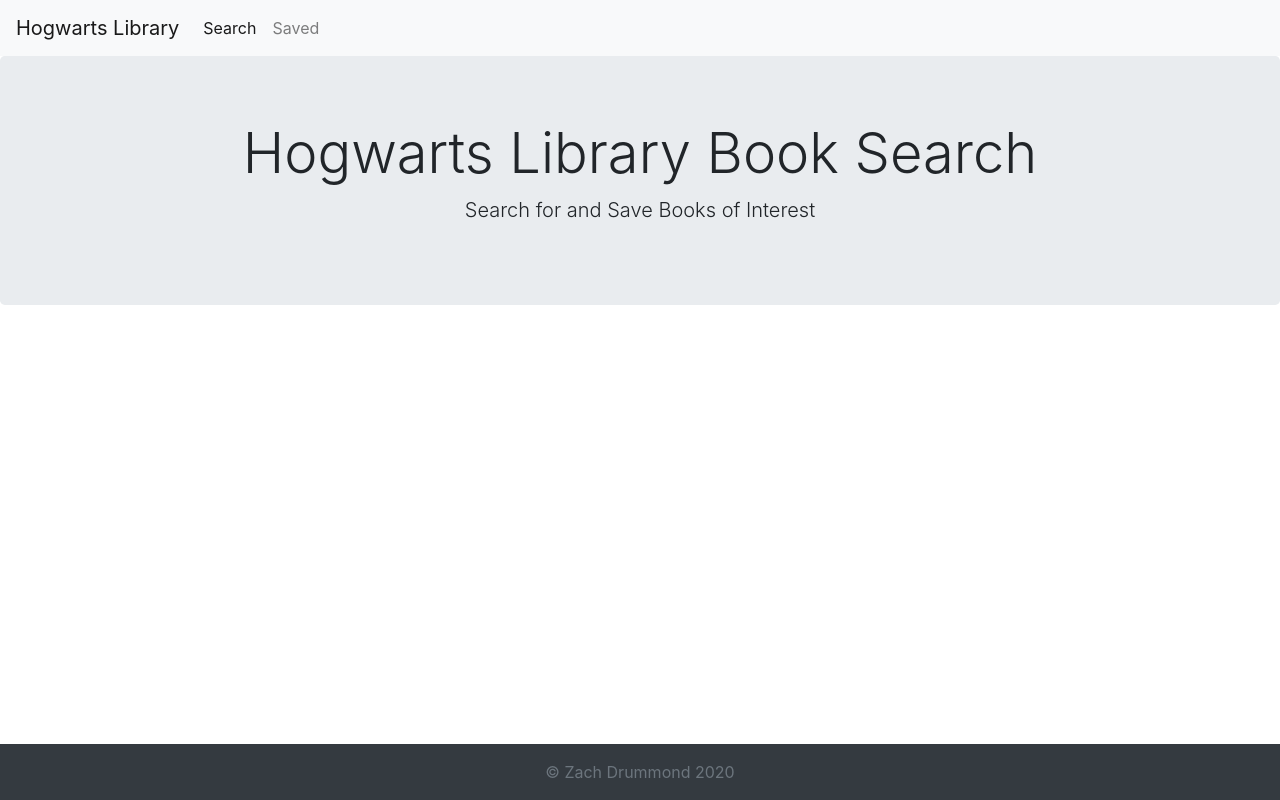
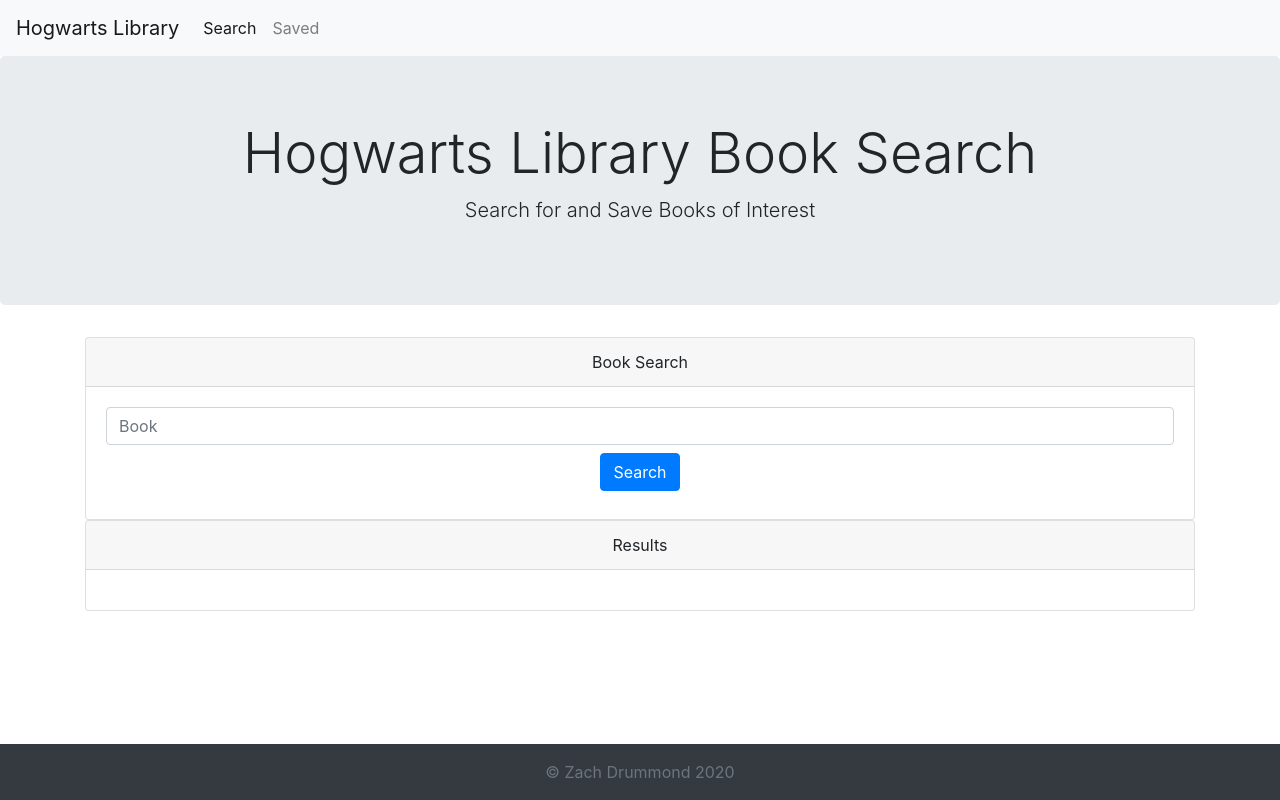
Before and after one commit to zachdrummond/google-books-search, a React (Create React App) app in the folder client/: page / in a window 1280 px wide. Built offline with nearby package versions, Linux system fonts and the light colour scheme.

Commit message:
Added form and results on search page

```diff
--- a/client/src/components/Jumbotron/Jumbotron.jsx
+++ b/client/src/components/Jumbotron/Jumbotron.jsx
@@ -2,9 +2,9 @@
 
 const Jumbotron = () => {
   return (
-    <div class="jumbotron text-center">
-      <h1 class="display-4">Hogwarts Library Book Search</h1>
-      <p class="lead">
+    <div className="jumbotron text-center">
+      <h1 className="display-4">Hogwarts Library Book Search</h1>
+      <p className="lead">
         Search for and Save Books of Interest
       </p>
     </div>
--- a/client/src/components/Navbar/Navbar.jsx
+++ b/client/src/components/Navbar/Navbar.jsx
@@ -2,12 +2,12 @@
 
 const Navbar = () => {
   return (
-    <nav class="navbar navbar-expand-lg navbar-light bg-light">
-      <Link class="navbar-brand" to="/">
+    <nav className="navbar navbar-expand-lg navbar-light bg-light">
+      <Link className="navbar-brand" to="/">
         Hogwarts Library
       </Link>
       <button
-        class="navbar-toggler"
+        className="navbar-toggler"
         type="button"
         data-toggle="collapse"
         data-target="#navbarNav"
@@ -15,17 +15,17 @@
         aria-expanded="false"
         aria-label="Toggle navigation"
       >
-        <span class="navbar-toggler-icon"></span>
+        <span className="navbar-toggler-icon"></span>
       </button>
-      <div class="collapse navbar-collapse text-right" id="navbarNav">
-        <ul class="navbar-nav">
-          <li class="nav-item active">
-            <Link class="nav-link" to="/search">
+      <div className="collapse navbar-collapse text-right" id="navbarNav">
+        <ul className="navbar-nav">
+          <li className="nav-item active">
+            <Link className="nav-link" to="/search">
               Search
             </Link>
           </li>
-          <li class="nav-item">
-            <Link class="nav-link" to="/saved">
+          <li className="nav-item">
+            <Link className="nav-link" to="/saved">
               Saved
             </Link>
           </li>
--- /dev/null
+++ b/client/src/components/Search/Form.jsx
@@ -0,0 +1,21 @@
+const Form = () => {
+  return (
+      <div className="card text-center">
+        <div className="card-header">Book Search</div>
+        <div className="card-body">
+          <form className="form">
+            <input
+              type="text"
+              className="form-control mb-2"
+              placeholder="Book"
+            />
+            <button type="submit" className="btn btn-primary mb-2">
+              Search
+            </button>
+          </form>
+        </div>
+      </div>
+  );
+};
+
+export default Form;
--- /dev/null
+++ b/client/src/components/Search/Results.jsx
@@ -0,0 +1,12 @@
+const Results = () => {
+    return (
+        <div className="card text-center">
+          <div className="card-header">Results</div>
+          <div className="card-body">
+
+          </div>
+        </div>
+    );
+  };
+
+  export default Results;
--- a/client/src/components/Search/Search.jsx
+++ b/client/src/components/Search/Search.jsx
@@ -1,10 +1,15 @@
 import Jumbotron from "../Jumbotron/Jumbotron";
+import Form from "./Form";
+import Results from "./Results";
 
 const Search = () => {
   return (
     <>
       <Jumbotron />
-
+      <div className="container">
+        <Form />
+        <Results />
+      </div>
     </>
   );
 };
```
